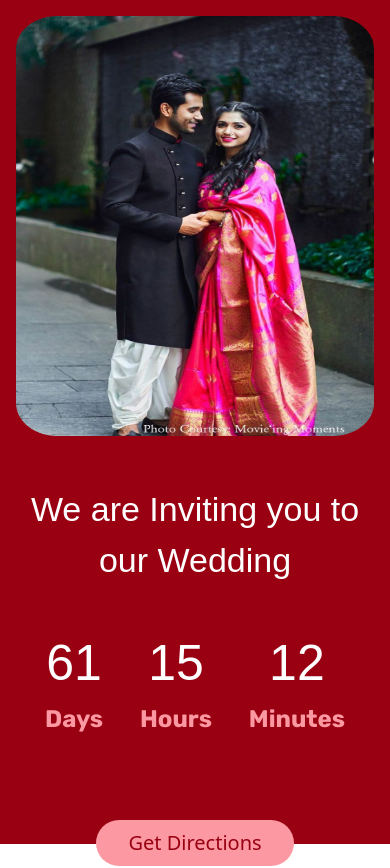
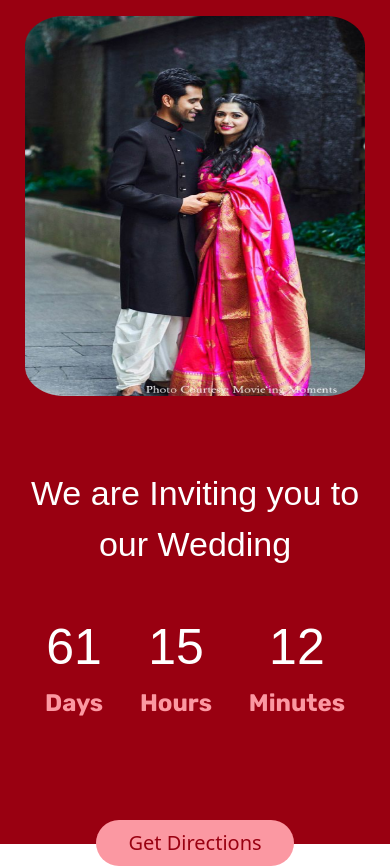
Before and after one commit to Venkey45R/project1, a React (Vite) app: page / in a window 390 px wide. Shown: the top 868 px of the page. Built offline with nearby package versions, Linux system fonts and the light colour scheme; a web font is replaced by a local one.

Commit message:
fixed minor UI issue

```diff
--- a/src/App.jsx
+++ b/src/App.jsx
@@ -13,8 +13,10 @@ export default function App() {
   return (
     <div className="relative bg-white">
       <div className="justify-between block min-h-screen px-4 py-8 bg-customRed lg:flex lg:px-28 lg:py-0">
-        <img src={hero} alt="hero image" className="h-[420px] lg:h-[540px] w-[380px] lg:w-[420px] my-auto relative -top-4" />
-        <div className="relative left-0 my-8 lg:my-auto lg:-left-24">
+        <div className ="relative flex justify-center my-auto -top-4">
+          <img src={hero} alt="hero image" className="h-[380px] lg:h-[540px] w-[340px] lg:w-[420px]" />
+        </div>
+        <div className="relative left-0 my-14 lg:my-auto lg:-left-24">
           <h2 className="max-w-full lg:max-w-[652px] text-[34px] lg:text-[50px] text-white text-center font-imprima">
             We are Inviting you to our Wedding
           </h2>
```
